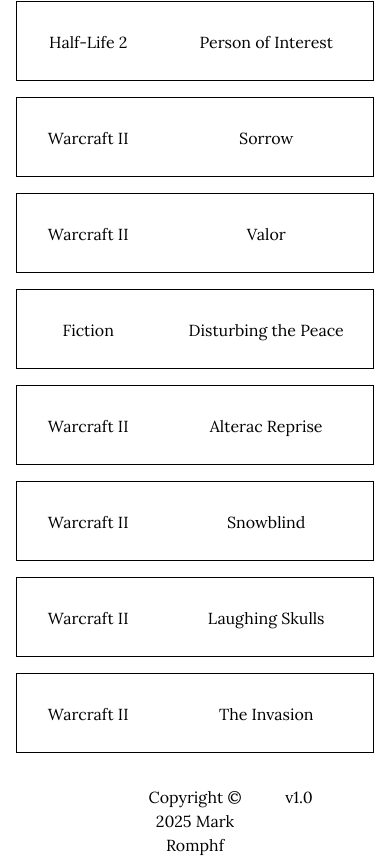
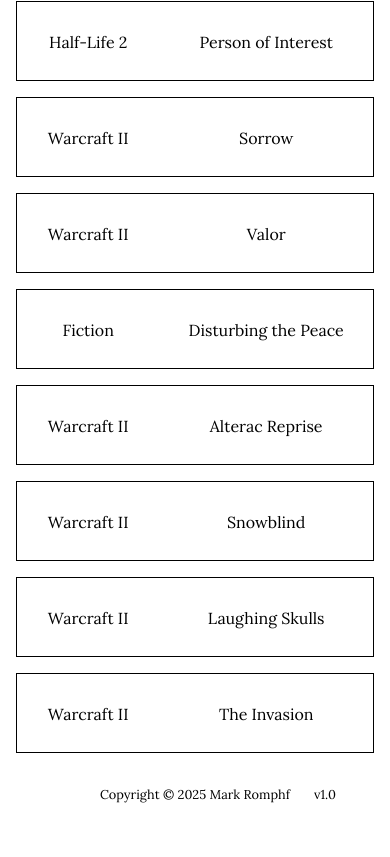
Before and after one commit to mromphf/website, a Vue app: page / in a window 390 px wide. Shown: the part 489-1346 px from the top of the page. After the commit the page ends 1294 px from the top, so only its background shows below. Built offline with nearby package versions, Linux system fonts and the light colour scheme.

Commit message:
Footer adjustments for better mobile formatting.

```diff
--- a/src/components/Footer.vue
+++ b/src/components/Footer.vue
@@ -21,10 +21,11 @@
 
 footer {
   display: grid;
-  grid-template-columns: 1fr 1fr 1fr;
+  grid-template-columns: 1fr 4fr 1fr;
   margin: auto;
   text-align: center;
   width: 80%;
+  font-size: 0.8em;
 }
 
 </style>
```
